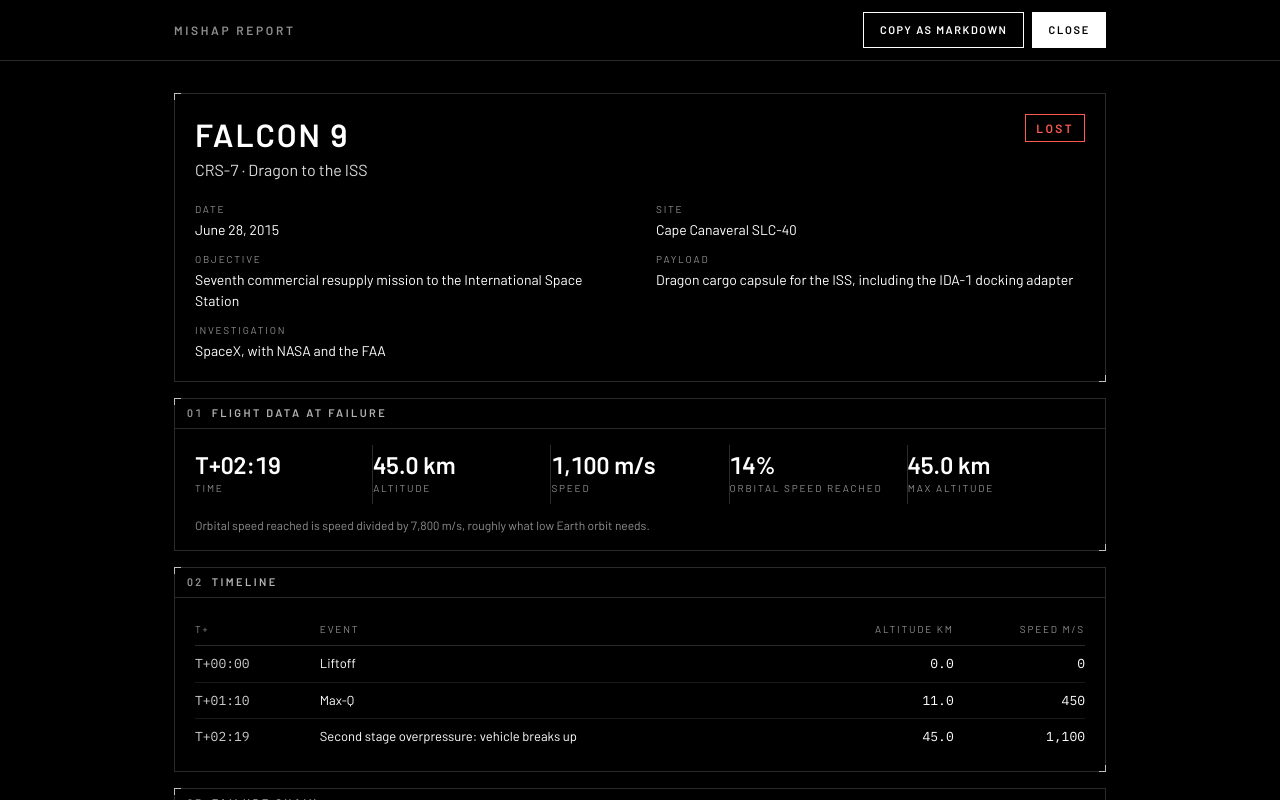
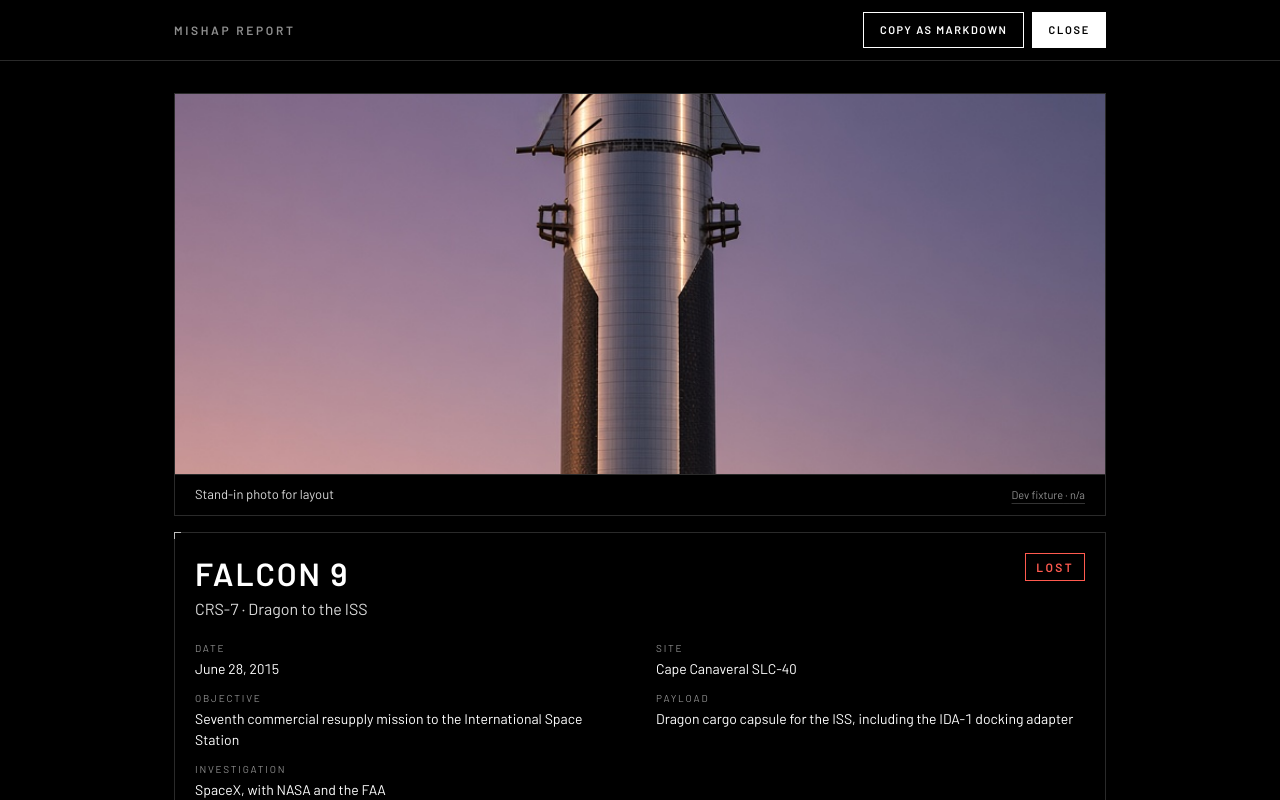
Before and after one commit to Allghelierce/Penumbra, a Next.js app in the folder doodle-to-starship/: page /dev/report in a window 1280 px wide. Built offline with nearby package versions, Linux system fonts and the light colour scheme.

Commit message:
Add on-the-record quotes and an optional photo header to the mission report

```diff
--- a/doodle-to-starship/app/dev/report/page.tsx
+++ b/doodle-to-starship/app/dev/report/page.tsx
@@ -8,5 +8,5 @@ const mission = HISTORIC_MISSIONS.find((m) => m.id === "crs7") ?? HISTORIC_MISSI
 const trace = { points: [], events: [], outcome: "suborbital" as const, maxAltitudeKm: Math.max(...mission.timeline.map((p) => p.altitudeKm)) };
 
 export default function ReportDev() {
-  return <MissionReport mission={mission} report={MISSION_REPORTS[mission.id]} trace={trace} onClose={() => {}} />;
+  return <MissionReport mission={mission} report={MISSION_REPORTS[mission.id]} trace={trace} photos={[{ url: "/renders/1583b49b26b3c2f4f449.jpg", caption: "Stand-in photo for layout", credit: "Dev fixture", license: "n/a", pageUrl: "https://example.com" }]} onClose={() => {}} />;
 }
--- a/doodle-to-starship/components/MissionReport.tsx
+++ b/doodle-to-starship/components/MissionReport.tsx
@@ -7,6 +7,23 @@ import type { FlightTrace, HistoricMission } from "@/lib/design";
 import type { MissionReport as ReportData } from "@/lib/mission-reports";
 
 const ORBITAL_SPEED_MPS = 7800;
+
+/** One entry of MISSION_PHOTOS[mission.id] in lib/mission-photos.ts. */
+export interface MissionPhoto {
+  url: string;
+  caption: string;
+  credit: string;
+  license: string;
+  pageUrl: string;
+}
+
+const hostOf = (url: string) => {
+  try {
+    return new URL(url).hostname.replace(/^www\./, "");
+  } catch {
+    return url;
+  }
+};
 
 function formatDate(iso: string): string {
   const d = new Date(`${iso}T12:00:00Z`);
@@ -61,6 +78,11 @@ function toMarkdown(mission: HistoricMission, report: ReportData | undefined, tr
     lines.push("", "## Timeline", "", "| T+ | Event | Altitude (km) | Speed (m/s) |", "|---|---|---|---|");
     for (const p of mission.timeline) lines.push(`| ${tPlus(p.tS)} | ${p.event ?? ""} | ${num(p.altitudeKm, 1)} | ${num(p.speedMps)} |`);
   }
+  const quotes = mission.timeline.filter((p) => p.quote);
+  if (quotes.length > 0) {
+    lines.push("", "## On the record", "");
+    for (const p of quotes) lines.push(`> "${p.quote!.text}"`, `> — ${p.quote!.speaker}, ${tPlus(p.tS)} ([source](${p.quote!.source}))`, "");
+  }
   if (mission.failure) lines.push("", "## What failed", "", `**${mission.failure.label}.** ${mission.failure.detail}`);
   if (report?.causeChain.length) {
     lines.push("", "## Failure chain", "");
@@ -103,16 +125,21 @@ export default function MissionReport({
   mission,
   report,
   trace,
+  photos,
   onClose,
 }: {
   mission: HistoricMission;
   report: ReportData | undefined;
   trace: FlightTrace;
+  /** MISSION_PHOTOS[mission.id]; nothing renders when it's missing or empty. */
+  photos?: MissionPhoto[];
   onClose: () => void;
 }) {
   const [copied, setCopied] = useState(false);
   const lost = mission.outcome === "lost";
   const data = flightData(mission, trace);
+  const photo = photos?.[0];
+  const quotes = mission.timeline.filter((p) => p.quote);
 
   useEffect(() => {
     function onKey(e: KeyboardEvent) {
@@ -150,6 +177,19 @@ export default function MissionReport({
       </div>
 
       <main className="mx-auto flex max-w-[980px] flex-col gap-4 px-6 py-8">
+        {photo && (
+          <figure className="module overflow-hidden">
+            {/* eslint-disable-next-line @next/next/no-img-element -- remote archive photo, shown as-is */}
+            <img src={photo.url} alt={photo.caption} className="block max-h-[380px] w-full object-cover" />
+            <figcaption className="flex flex-wrap items-baseline justify-between gap-x-4 gap-y-1 border-t border-rule px-5 py-2.5">
+              <span className="text-[13px] text-white/85">{photo.caption}</span>
+              <a href={photo.pageUrl} target="_blank" rel="noreferrer" className="text-[11px] text-haze underline decoration-white/20 underline-offset-4 hover:text-white">
+                {photo.credit} · {photo.license}
+              </a>
+            </figcaption>
+          </figure>
+        )}
+
         <header className="module px-5 py-5">
           <div className="flex flex-wrap items-start justify-between gap-4">
             <div>
@@ -232,6 +272,25 @@ export default function MissionReport({
                 </tbody>
               </table>
             </div>
+          </Section>
+        )}
+
+        {quotes.length > 0 && (
+          <Section n={++n} title="On the record">
+            <ul className="flex flex-col gap-4">
+              {quotes.map((p, i) => (
+                <li key={i} className="border-l border-white/40 pl-4">
+                  <blockquote className="text-[16px] leading-snug text-white">“{p.quote!.text}”</blockquote>
+                  <p className="mt-1.5 flex flex-wrap items-baseline gap-x-3 text-[12px] text-haze">
+                    <span className="font-space font-semibold uppercase tracking-[0.14em] text-white/80">{p.quote!.speaker}</span>
+                    <span className="font-mono">{tPlus(p.tS)}</span>
+                    <a href={p.quote!.source} target="_blank" rel="noreferrer" className="underline decoration-white/20 underline-offset-4 hover:text-white">
+                      {hostOf(p.quote!.source)}
+                    </a>
+                  </p>
+                </li>
+              ))}
+            </ul>
           </Section>
         )}
 
```
